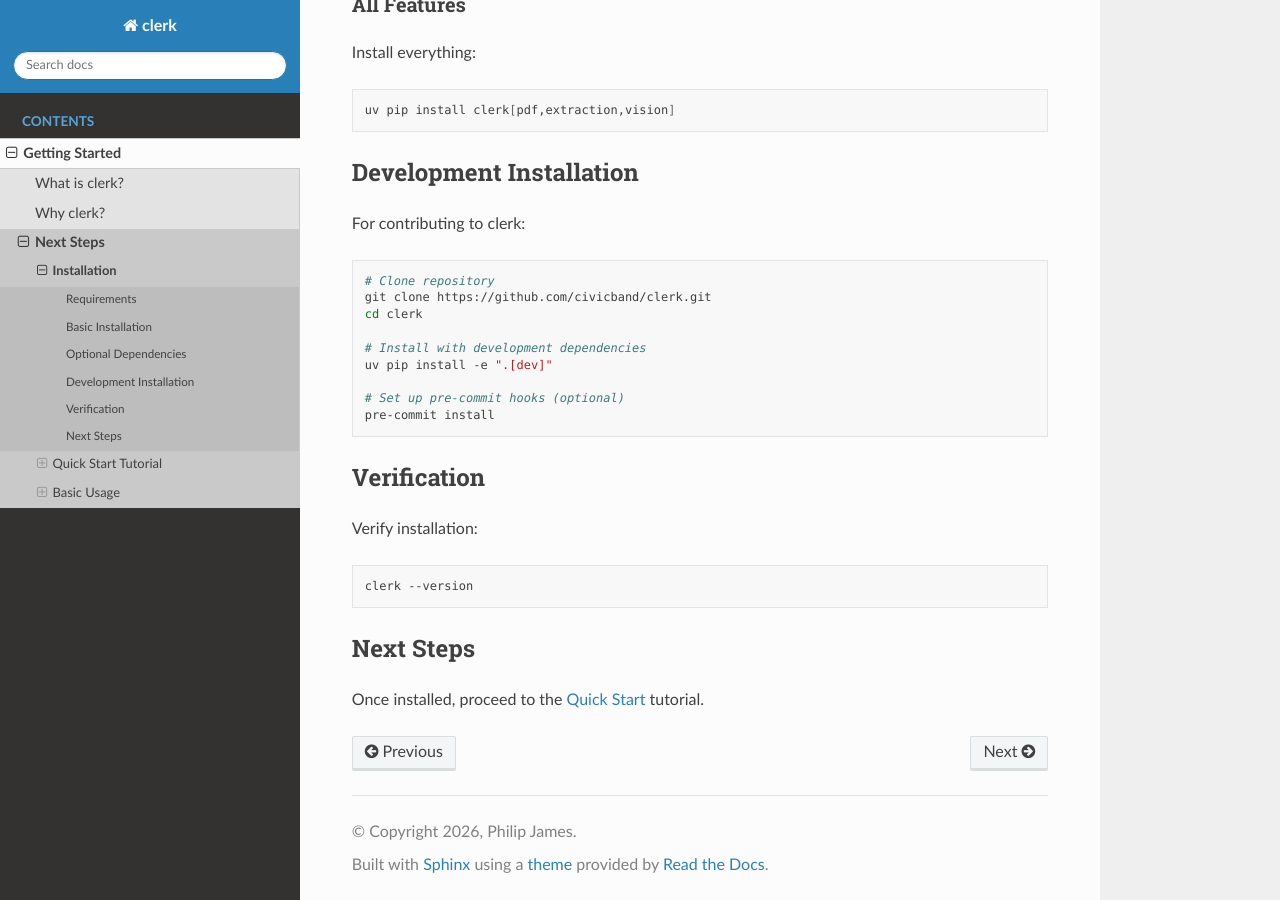
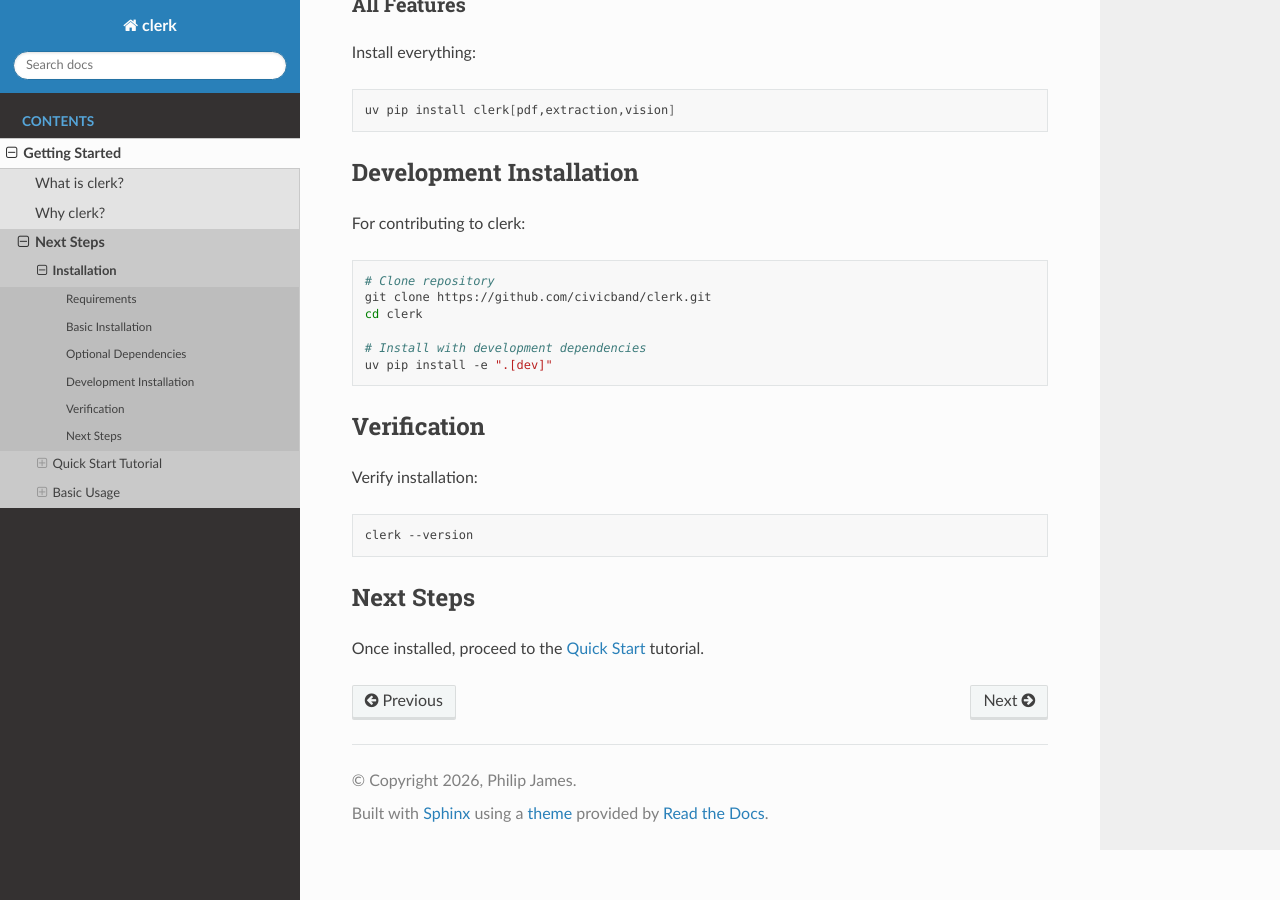
Before and after one commit to civicband/clerk, a Sphinx documentation site: the page built from docs/getting-started/installation.md, in a window 1280 px wide and 900 px high, scrolled down 1481 px. Built offline with Sphinx 7.4.7 and the Read the Docs theme 3.1.0, drawn with Linux system fonts in a browser that asks for light colours; pages that are not in the unit, such as notebooks, are missing from menus.

Commit message:
Fix pre-commit hook reference in installation docs

````diff
--- a/docs/getting-started/installation.md
+++ b/docs/getting-started/installation.md
@@ -79,9 +79,6 @@ cd clerk
 
 # Install with development dependencies
 uv pip install -e ".[dev]"
-
-# Set up pre-commit hooks (optional)
-pre-commit install
 ```
 
 ## Verification
````
